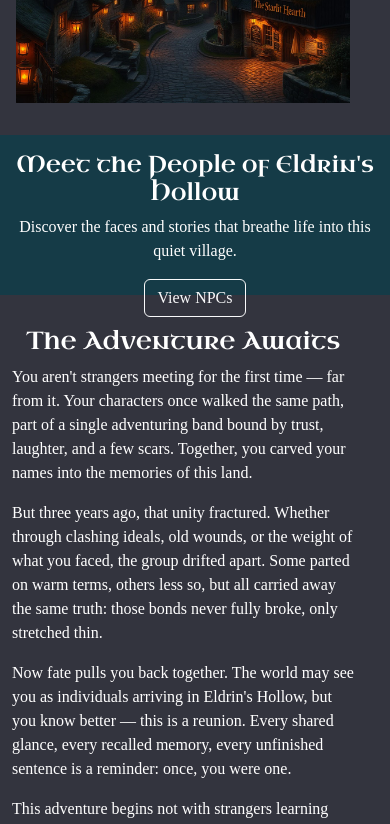
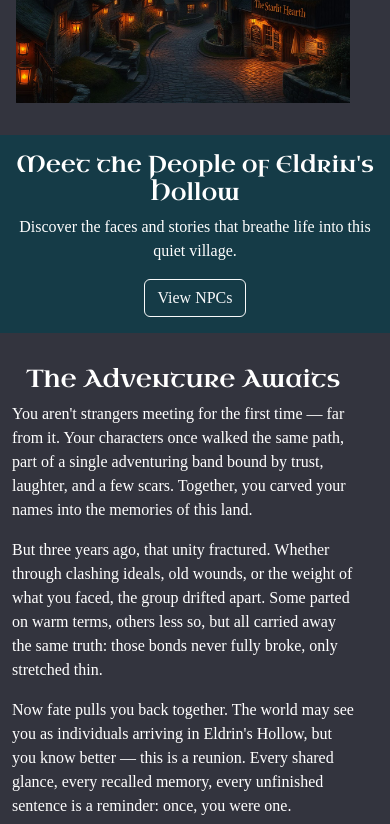
Before and after one commit to YousseFahmy/Evros, an Angular app: page / in a window 390 px wide. Shown: the part 3740-4564 px from the top of the page. Built offline with nearby package versions, Linux system fonts and the light colour scheme; a web font is replaced by a local one.

Commit message:
Fixed ToSS CTAs Responsiveness

```diff
--- a/src/app/pages/toss/toss.component.css
+++ b/src/app/pages/toss/toss.component.css
@@ -0,0 +1,4 @@
+.cta{
+    min-height: 10rem;
+    background-color: rgba(0, 64, 78, 0.6);
+}
--- a/src/app/pages/toss/toss.component.html
+++ b/src/app/pages/toss/toss.component.html
@@ -29,7 +29,7 @@
         <p>Though Eldrin's Hollow is small, its people are proud and resilient. And when the skies stir with strange omens every soul in the Hollow knows that destiny has a way of finding even the quietest corners of the world.</p>
     </app-text-image-section>
 
-    <div class="container-fluid p-3 text-center" style="height: 10rem; background-color: rgba(0, 64, 78, 0.6);">
+    <div class="container-fluid p-3 text-center cta">
         <h3>Meet the People of Eldrin's Hollow</h3>
         <p>Discover the faces and stories that breathe life into this quiet village.</p>
         <button class="btn btn-outline-light" routerLink="/npcs">View NPCs</button>
@@ -71,7 +71,7 @@
         <p>This adventure will focus on mystery and investigation. Most of the adventure will be spent in a forest away from civilisation. Combat & Exploration will be the main two pillars of play, but Roleplay will still be important in certain situations.</p>
     </app-text-image-section>
 
-    <div class="container-fluid p-3 text-center" style="height: 10rem; background-color: rgba(0, 64, 78, 0.6);">
+    <div class="container-fluid p-3 text-center cta" style="height: 10rem; background-color: rgba(0, 64, 78, 0.6);">
         <h3>Forge Your Bonds</h3>
         <p>Use these prompts to shape relationships between your character and others, making the party feel alive from the very first session.</p>
         <button class="btn btn-outline-light" routerLink="/bonds">View Questions</button>
```
